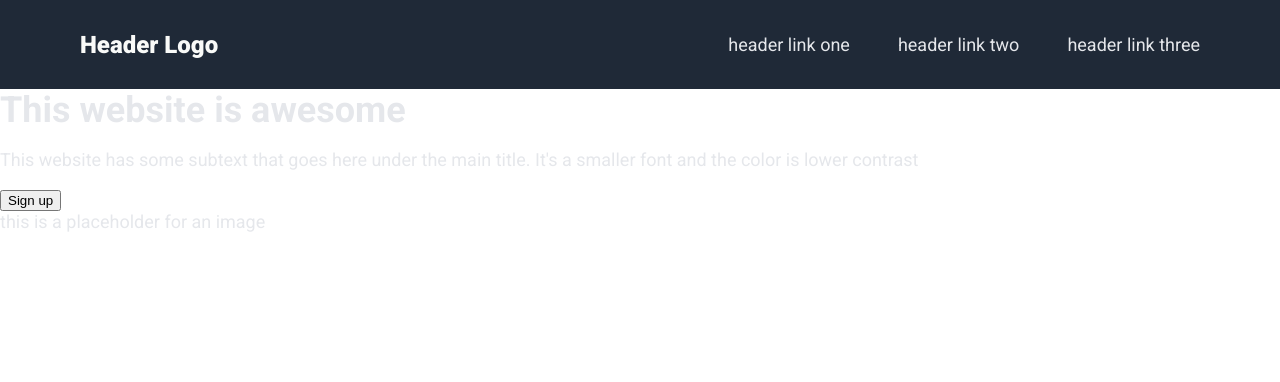
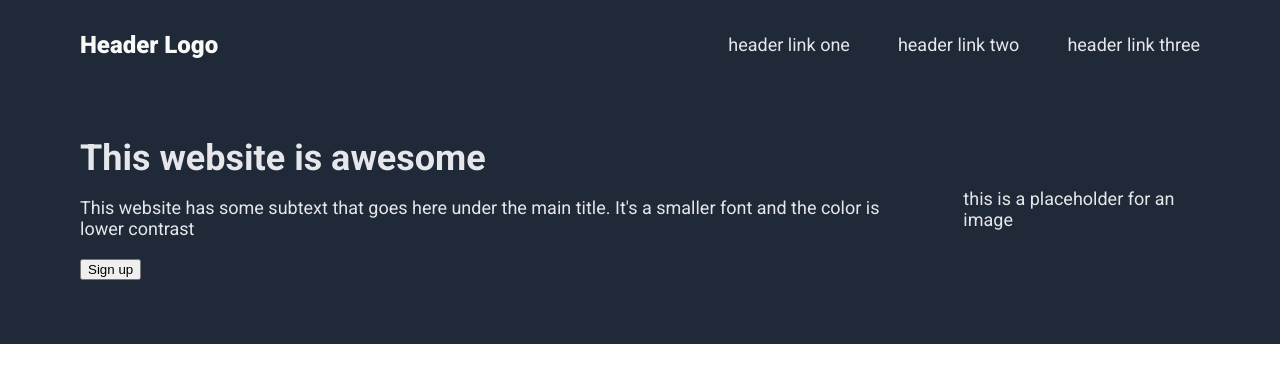
Before and after one commit to mjr141/landing-page, a plain HTML site: page index.html in a window 1280 px wide. Drawn offline with Linux system fonts and the light colour scheme.

Commit message:
style hero container

```diff
--- a/styles.css
+++ b/styles.css
@@ -33,3 +33,12 @@ h1 {
   list-style: none;
   gap: 48px;
 }
+
+.hero-container {
+  display: flex;
+  justify-content: space-between;
+  align-items: center;
+  gap: 64px;
+  padding: 48px 80px 64px;
+  background-color: #1f2937;
+}
```
